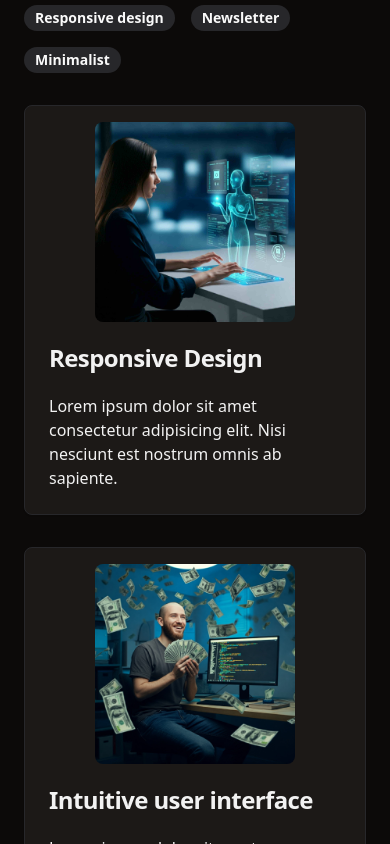
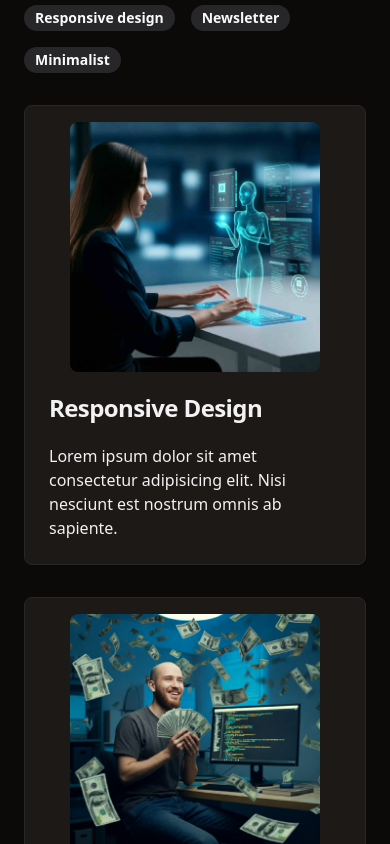
Before and after one commit to matefs/shadcn-freegptapi-landing-page, a React (Vite) app: page / in a window 390 px wide. Shown: the part 2380-3224 px from the top of the page. Built offline with nearby package versions, Linux system fonts and the light colour scheme.

Commit message:
fix: fit features image to card for mobile resolution

```diff
--- a/src/components/Features.tsx
+++ b/src/components/Features.tsx
@@ -69,8 +69,8 @@ export const Features = () => {
             <img
               src={image}
               alt="About feature"
-              className="w-[200px] lg:w-[300px] mx-auto mt-4 rounded-lg"
-            />
+              className="w-[250px] sm:w-[300px] md:w-[350px] lg:w-[400px] mx-auto mt-4 rounded-lg"
+              />
 
             <CardHeader>
               <CardTitle>{title}</CardTitle>
```
